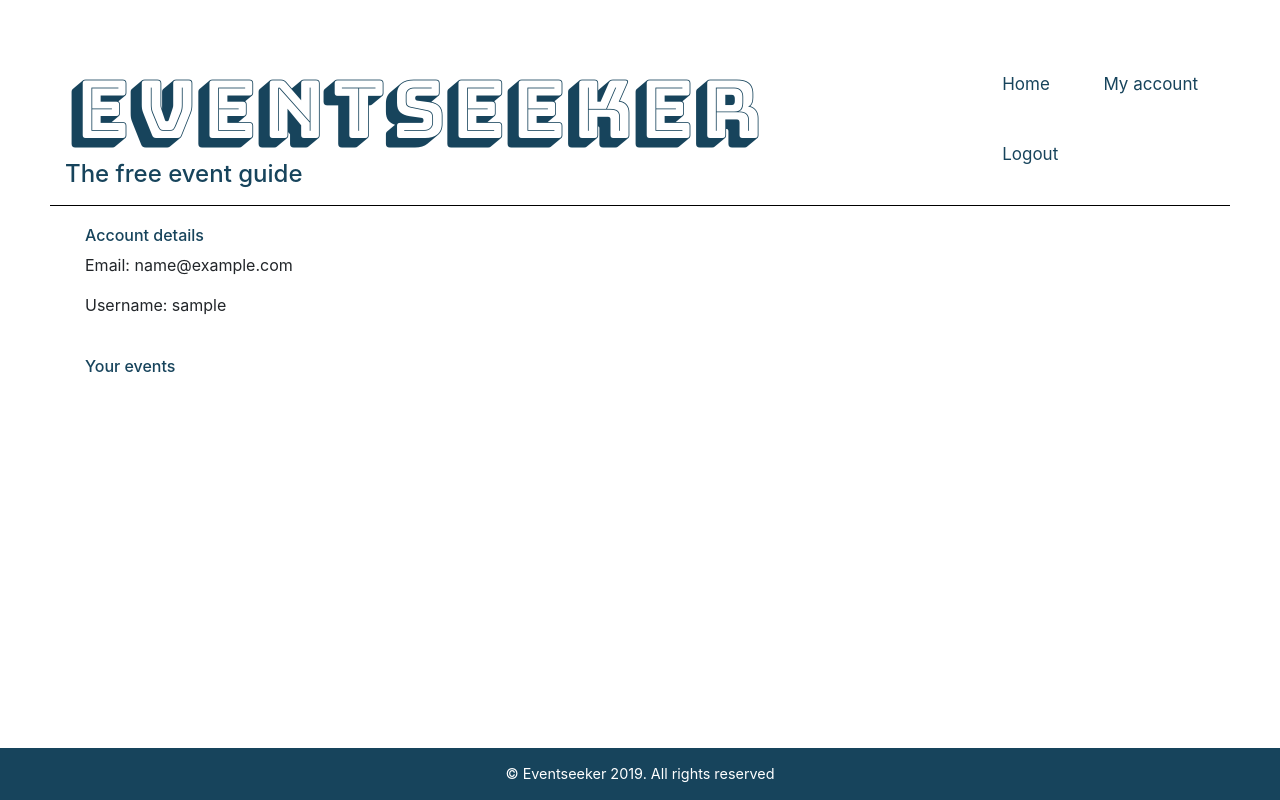
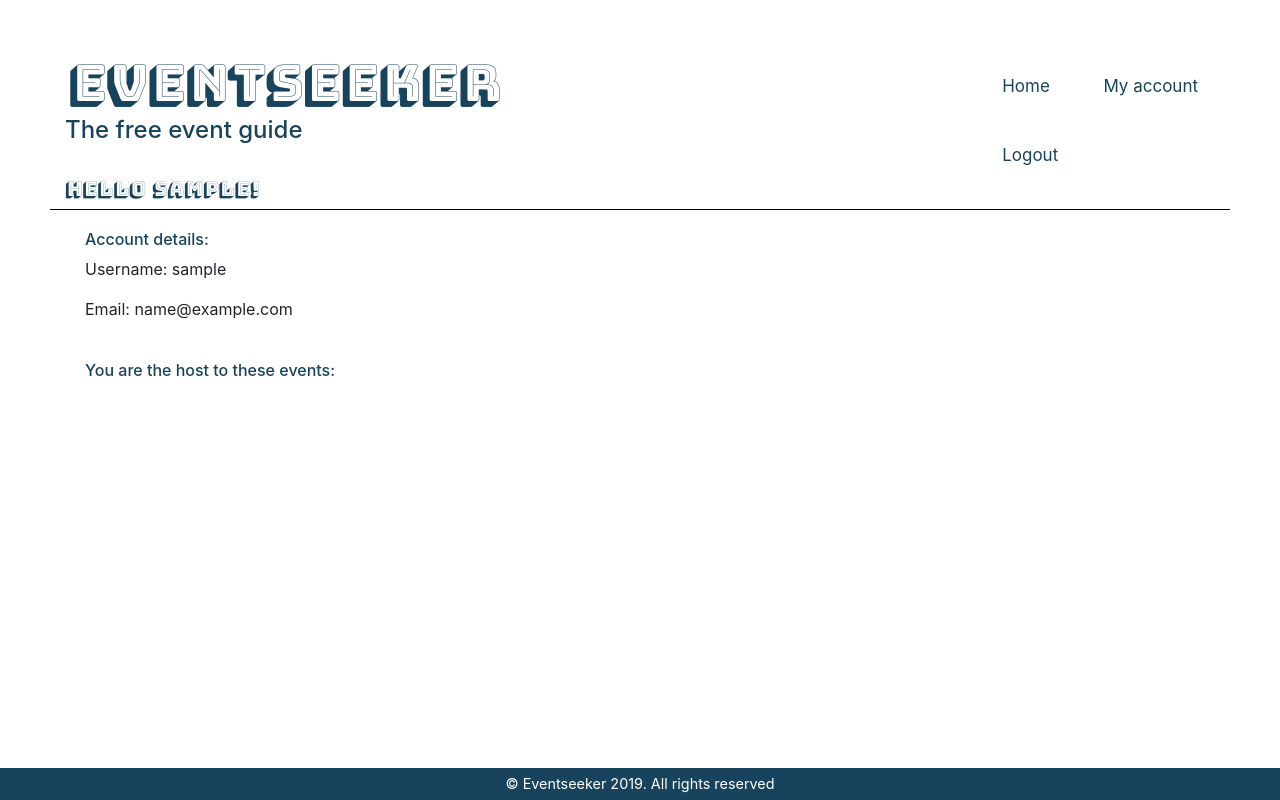
Before and after one commit to jessicalkavanagh/event, a Django app: page /event-finder/my-account/ in a window 1280 px wide. Run offline with Django 3.2, Linux system fonts and the light colour scheme; the visitor is signed in with stand-in values (Sample User, id 1); some libraries are stand-ins or nearby versions.

Commit message:
users changes

```diff
--- a/eventFinderApp/templates/eventFinderApp/account.html
+++ b/eventFinderApp/templates/eventFinderApp/account.html
@@ -3,11 +3,11 @@
 {% block content %}
 
 <div class="container">
-    <h3>Account details</h3>
+    <h3>Account details:</h3>
+    <p>Username: {{ user.username }}</p>
     <p>Email: {{ user.email }}</p>
-    <p>Username: {{ user.username }}</p>
     <br>
-    <h3>Your events</h3>
+    <h3>You are the host to these events:</h3>
 </div>
 
 {% endblock %}
--- a/eventFinderApp/templates/eventFinderApp/event.html
+++ b/eventFinderApp/templates/eventFinderApp/event.html
@@ -5,6 +5,9 @@
 <div class="container">
 
 <h2>{{ event.title }}</h2>
+
+<h3>Host: {{ event.host.username }}</h3>
+
 
 <ul>
     <li><p>Location: {{ event.location }}</p></li>
@@ -14,7 +17,7 @@
 
 
     <li><p>Best suited for: {% for event in event.categories.all %}</p></li>
-    {{ event.name }}</p></li>
+    {{ event.name }}</p>
     {% endfor %}
 </ul>
 
--- a/eventFinderApp/templates/eventFinderApp/index.html
+++ b/eventFinderApp/templates/eventFinderApp/index.html
@@ -8,7 +8,9 @@
         {% for event in events_list %}
             {% include "./detailsBox.html" with event=event %}
         {% endfor %}
+</div>
 
+<div class="container">
     {% else %}
         <p>No current events are available.</p>
     {% endif %}
@@ -23,7 +25,7 @@
 
     <p class="text-center">Don't have an account? Sign up now!</p>
       <a class="btn btn-signup" href="{% url 'users:register' %}">Sign up</a>
-      </div>
+</div>
 
 {% endif %}
 
--- a/static/style.css
+++ b/static/style.css
@@ -9,7 +9,7 @@
 }
 
 h1 {
-    font-size: 5rem;
+    font-size: 50px;
     font-family: 'Bungee Shade';
     color: #17445C;
     padding: 2px;
@@ -26,6 +26,12 @@
     font-size: 1rem;
 }
 
+h5 {
+    color:#17445C;
+    font-size: 20px;
+    font-family: 'Bungee Shade';
+}
+
 .title {
     text-align: center;
     font-size: 2rem;
@@ -39,10 +45,6 @@
     margin-bottom: 20px;
 }
 
-nav {
-    overflow: hidden;
-
-}
 nav a {
     float: left;
     color: #17445C;
@@ -83,9 +85,9 @@
 
 .details-box {
     border: 0.5px solid #17445C;
-    border-radius: 5px;
+    border-radius: 4px;
     margin: 20px 0;
-    padding: 20px;
+    padding: 30px;
     color:#17445C
 }
 
@@ -102,7 +104,7 @@
     background-color: #17445C;
     color: #FFF;
     text-align: center;
-    padding: 15px;
+    padding: 5px;
     font-size: 0.9rem;
 
 }
@@ -121,6 +123,8 @@
     color: #fff;
     background-color: #FE595E;
     border-color: #FE595E;
+    margin-top:10px;
+
   }
 
 .btn-signup {
@@ -130,6 +134,10 @@
     display: block;
     max-width: 300px;
     margin: auto;
+    margin-top: 20px;
+    margin-bottom: 10px;
+    padding: 10px 100px 10px 100px;
+
 }
 
 
--- a/templates/base.html
+++ b/templates/base.html
@@ -19,6 +19,11 @@
             <div class="container">
                 <h1>Eventseeker</h1>
                 <h2>The free event guide</h2>
+                <br>
+                {% if user.is_authenticated %}
+                <h5>Hello {{ user.username }}!</h5>
+                {% else %}
+                {% endif %}
             </div>
             {% include './nav.html' %}
         </header>
```
Also changed, not shown: eventFinderApp/templates/eventFinderApp/detailsBox.html (+6 -1 lines).
